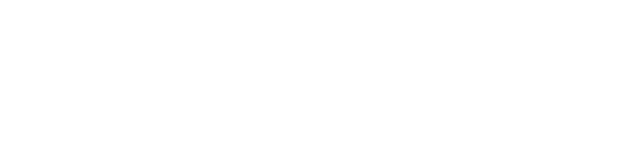
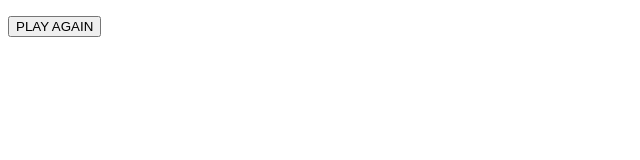
Before and after one commit to siddharthatomar33/05_TIC_TAC_TOE, a plain HTML site: page index.html in a window 1280 px wide. Shown: the whole page, without its empty margins (0-640 px from the left). Drawn offline with Linux system fonts and the light colour scheme.

Commit message:
TICTACTOE

```diff
--- a/index.html
+++ b/index.html
@@ -25,6 +25,7 @@
 
        </div>
 
+       <button class="btm">PLAY AGAIN</button>
 
     </div>
 
```
